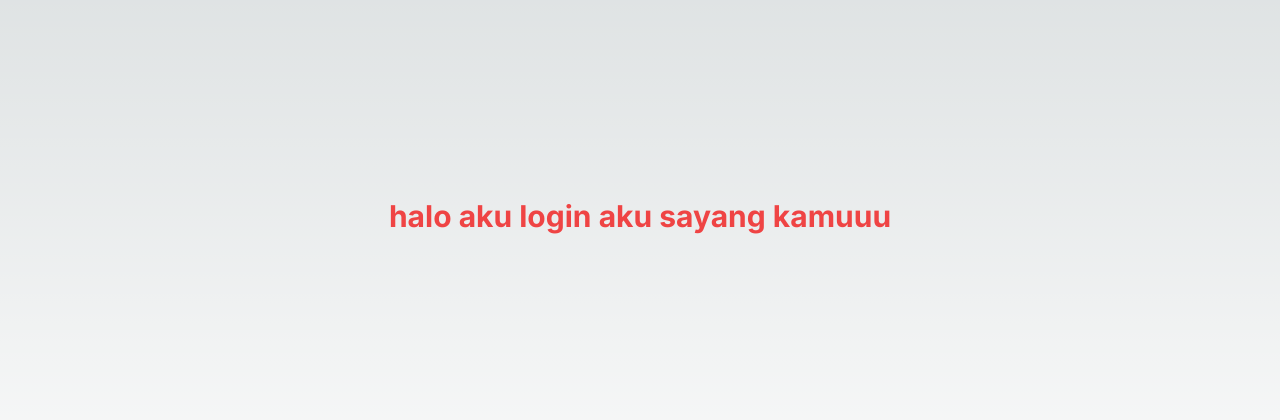
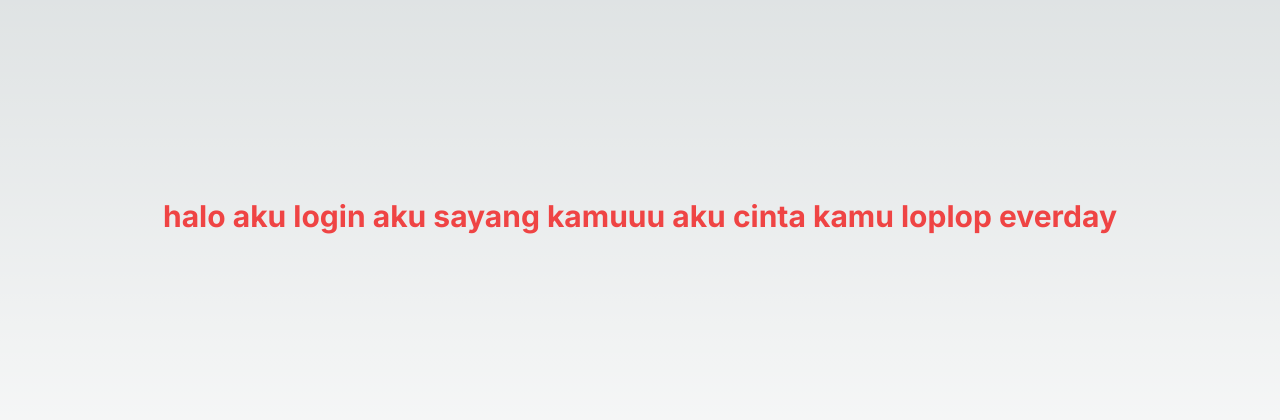
Before and after one commit to yogaadilaksana/sakara_dinein_pos, a Next.js app: page /login in a window 1280 px wide. Shown: the part 184-604 px from the top of the page. Built offline with nearby package versions, Linux system fonts and the light colour scheme.

Commit message:
tutor bang

```diff
--- a/src/app/login/page.jsx
+++ b/src/app/login/page.jsx
@@ -2,7 +2,7 @@ export default function login() {
     return (
       <div className="flex justify-center items-center h-screen">
         <h2 className="font-bold text-3xl text-red-500">
-          halo aku login aku sayang kamuuu
+          halo aku login aku sayang kamuuu aku cinta kamu loplop everday
         </h2>
       </div>
     );
```
